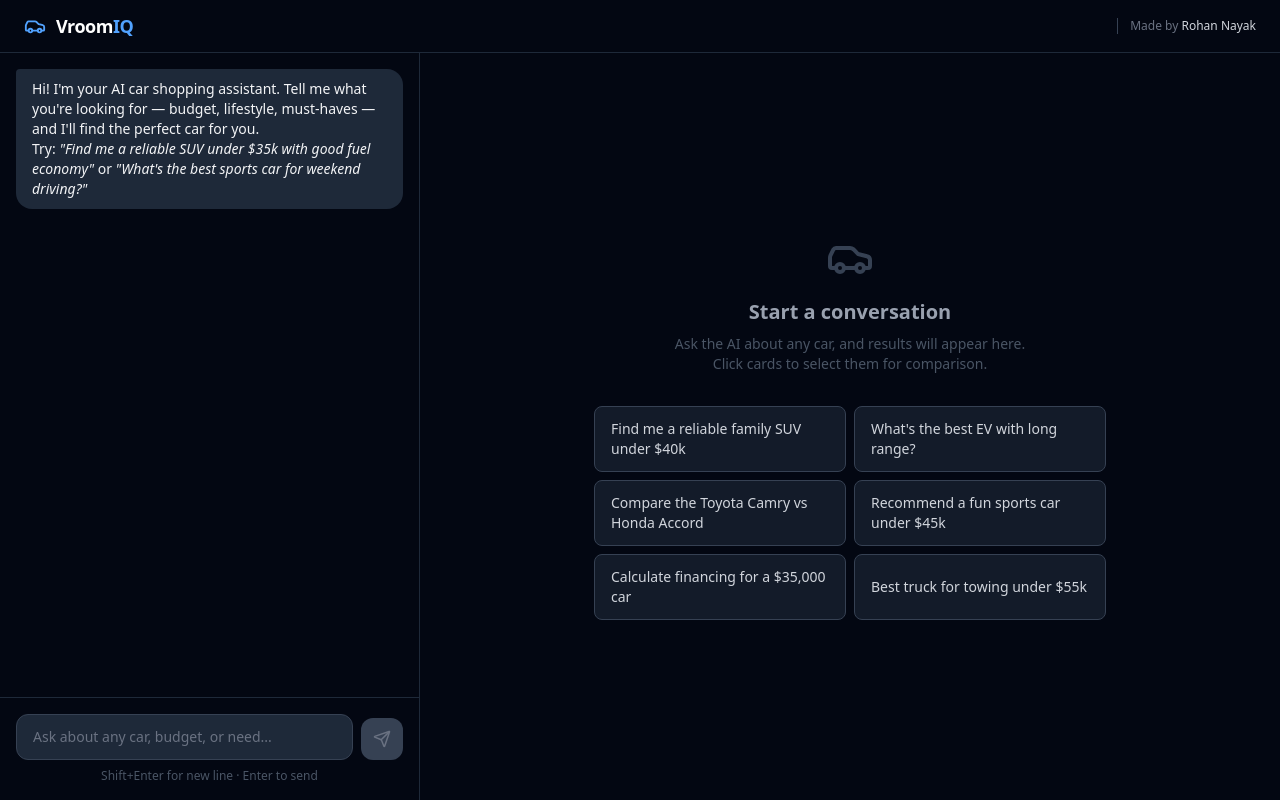
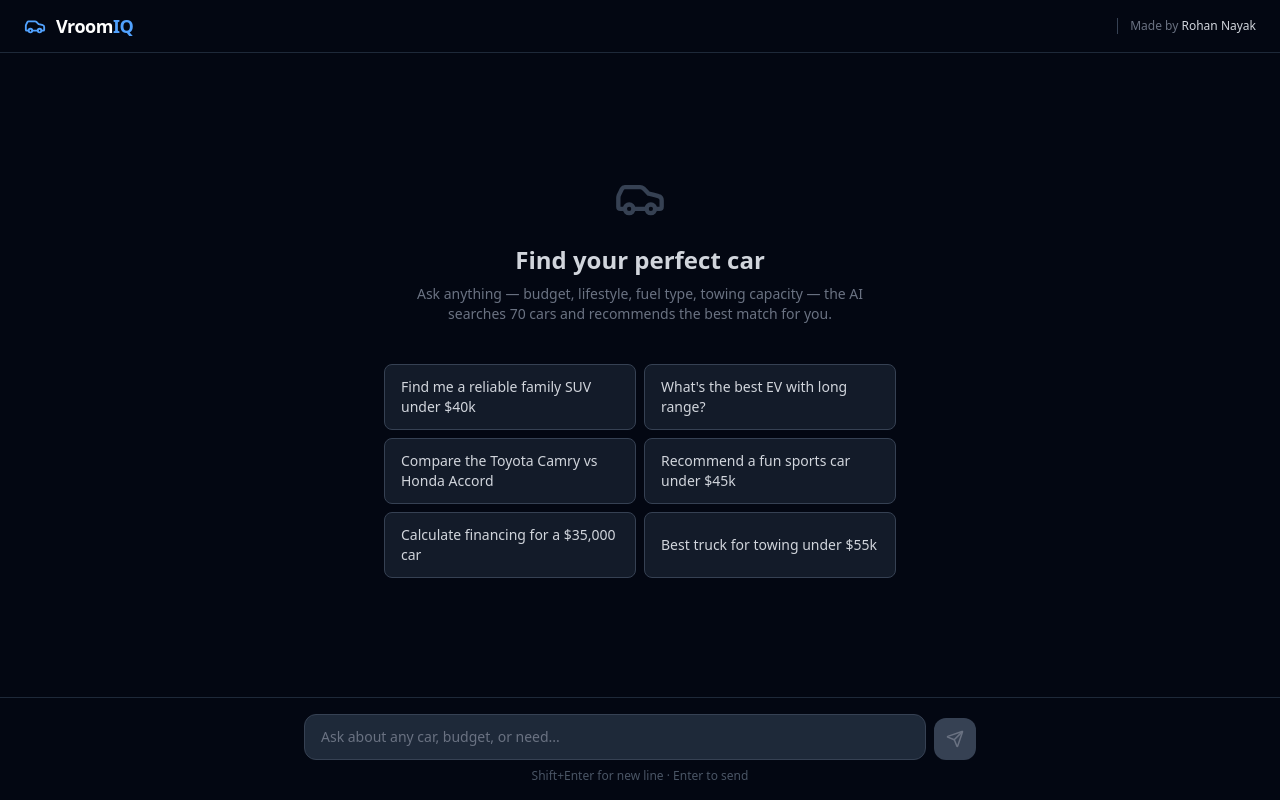
Before and after one commit to rohan9769/VroomIQ, a React (Vite) app in the folder frontend/web/: page / in a window 1280 px wide. Built offline with nearby package versions, Linux system fonts and the light colour scheme.

Commit message:
changed the layout

```diff
--- a/frontend/web/src/App.tsx
+++ b/frontend/web/src/App.tsx
@@ -1,10 +1,10 @@
-import { useState } from "react";
+import { useState, useRef, useEffect } from "react";
+import ReactMarkdown from "react-markdown";
 import { Car, ChatMessage } from "./types";
-import ChatPanel from "./components/ChatPanel";
 import CarGrid from "./components/CarGrid";
 import ComparisonTable from "./components/ComparisonTable";
 import { streamChat } from "./api/client";
-import { BarChart3, Car as CarIcon } from "lucide-react";
+import { BarChart3, Car as CarIcon, Send, Loader2, Wrench } from "lucide-react";
 
 const SUGGESTIONS = [
   "Find me a reliable family SUV under $40k",
@@ -15,29 +15,114 @@ const SUGGESTIONS = [
   "Best truck for towing under $55k",
 ];
 
+const TOOL_LABELS: Record<string, string> = {
+  search_cars: "Searching inventory...",
+  compare_cars: "Comparing cars...",
+  get_recommendation: "Generating recommendation...",
+  calculate_financing: "Calculating financing...",
+};
+
+interface DisplayMessage {
+  role: "user" | "assistant" | "tool";
+  content: string;
+  toolName?: string;
+}
+
 export default function App() {
+  const [messages, setMessages] = useState<ChatMessage[]>([]);
+  const [display, setDisplay] = useState<DisplayMessage[]>([]);
+  const [input, setInput] = useState("");
+  const [loading, setLoading] = useState(false);
   const [cars, setCars] = useState<Car[]>([]);
   const [selectedIds, setSelectedIds] = useState<Set<string>>(new Set());
   const [showComparison, setShowComparison] = useState(false);
-  const [chatKey, setChatKey] = useState(0);
+  const bottomRef = useRef<HTMLDivElement>(null);
+  const inputRef = useRef<HTMLTextAreaElement>(null);
 
-  const handleCarsFound = (newCars: unknown[]) => {
-    setCars(newCars as Car[]);
+  useEffect(() => {
+    bottomRef.current?.scrollIntoView({ behavior: "smooth" });
+  }, [display, cars]);
+
+  const send = async (text?: string) => {
+    const msg = (text ?? input).trim();
+    if (!msg || loading) return;
+
+    const userMsg: ChatMessage = { role: "user", content: msg };
+    const nextMessages = [...messages, userMsg];
+
+    setMessages(nextMessages);
+    setDisplay((d) => [...d, { role: "user", content: msg }]);
+    setInput("");
+    setLoading(true);
+
+    let assistantText = "";
+    setDisplay((d) => [...d, { role: "assistant", content: "" }]);
+
+    try {
+      for await (const event of streamChat(nextMessages) as AsyncGenerator<{
+        type: string;
+        content?: string;
+        tool?: string;
+        result?: { cars?: unknown[] };
+      }>) {
+        if (event.type === "text" && event.content) {
+          assistantText += event.content;
+          setDisplay((d) => {
+            const copy = [...d];
+            copy[copy.length - 1] = { role: "assistant", content: assistantText };
+            return copy;
+          });
+        } else if (event.type === "tool_start" && event.tool) {
+          setDisplay((d) => [
+            ...d,
+            {
+              role: "tool",
+              content: TOOL_LABELS[event.tool!] ?? `Running ${event.tool}…`,
+              toolName: event.tool,
+            },
+          ]);
+        } else if (event.type === "tool_result") {
+          const found = (event.result as { cars?: unknown[] })?.cars;
+          if (found && found.length > 0) {
+            setCars(found as Car[]);
+          }
+        }
+      }
+
+      setMessages((m) => [...m, { role: "assistant", content: assistantText }]);
+    } catch {
+      setDisplay((d) => {
+        const copy = [...d];
+        copy[copy.length - 1] = {
+          role: "assistant",
+          content: "Sorry, something went wrong. Please try again.",
+        };
+        return copy;
+      });
+    } finally {
+      setLoading(false);
+      inputRef.current?.focus();
+    }
+  };
+
+  const handleKey = (e: React.KeyboardEvent) => {
+    if (e.key === "Enter" && !e.shiftKey) {
+      e.preventDefault();
+      send();
+    }
   };
 
   const handleCarSelect = (car: Car) => {
     setSelectedIds((prev) => {
       const next = new Set(prev);
-      if (next.has(car.id)) {
-        next.delete(car.id);
-      } else {
-        next.add(car.id);
-      }
+      if (next.has(car.id)) next.delete(car.id);
+      else next.add(car.id);
       return next;
     });
   };
 
   const selectedCars = cars.filter((c) => selectedIds.has(c.id));
+  const hasConversation = display.length > 0;
 
   return (
     <div className="flex flex-col h-screen bg-gray-950">
@@ -79,40 +164,25 @@ export default function App() {
         </div>
       </header>
 
-      {/* Main layout */}
-      <div className="flex flex-1 overflow-hidden">
-        {/* Chat panel — left */}
-        <div className="w-[420px] shrink-0 border-r border-gray-800 flex flex-col">
-          <ChatPanel
-            key={chatKey}
-            onCarsFound={handleCarsFound}
-            onStream={() => {}}
-            streamChat={streamChat as (messages: ChatMessage[]) => AsyncGenerator<unknown>}
-          />
-        </div>
-
-        {/* Results panel — right */}
+      {/* Scrollable content */}
       <div className="flex-1 overflow-y-auto">
-          {cars.length === 0 ? (
-            <div className="flex flex-col items-center justify-center h-full text-center px-8">
-              <CarIcon size={48} className="text-gray-700 mb-4" />
-              <h2 className="text-xl font-semibold text-gray-400 mb-2">
-                Start a conversation
+        {!hasConversation ? (
+          /* Empty state */
+          <div className="flex flex-col items-center justify-center min-h-full px-4 py-16 text-center">
+            <CarIcon size={52} className="text-gray-700 mb-5" />
+            <h2 className="text-2xl font-semibold text-gray-300 mb-2">
+              Find your perfect car
             </h2>
-              <p className="text-gray-600 text-sm mb-8 max-w-sm">
-                Ask the AI about any car, and results will appear here. Click cards
-                to select them for comparison.
+            <p className="text-gray-500 text-sm mb-10 max-w-md">
+              Ask anything — budget, lifestyle, fuel type, towing capacity — the AI searches 70 cars
+              and recommends the best match for you.
             </p>
             <div className="grid grid-cols-2 gap-2 w-full max-w-lg">
               {SUGGESTIONS.map((s) => (
                 <button
                   key={s}
+                  onClick={() => send(s)}
                   className="text-left text-sm bg-gray-800/60 hover:bg-gray-800 border border-gray-700 hover:border-gray-600 rounded-lg px-4 py-3 text-gray-300 hover:text-white transition-all"
-                    onClick={() => {
-                      // Inject suggestion into chat — reset key to force re-mount with pre-filled input
-                      const ev = new CustomEvent("suggestion", { detail: s });
-                      window.dispatchEvent(ev);
-                    }}
                 >
                   {s}
                 </button>
@@ -120,7 +190,49 @@ export default function App() {
             </div>
           </div>
         ) : (
-            <div className="p-5">
+          <>
+            {/* Messages — centered narrow column */}
+            <div className="max-w-2xl mx-auto px-4 pt-6 pb-4 space-y-4">
+              {display.map((msg, i) => {
+                if (msg.role === "tool") {
+                  return (
+                    <div key={i} className="flex items-center gap-2 text-xs text-blue-400 px-1">
+                      <Wrench size={12} className="animate-pulse" />
+                      {msg.content}
+                    </div>
+                  );
+                }
+                if (msg.role === "user") {
+                  return (
+                    <div key={i} className="flex justify-end">
+                      <div className="max-w-[80%] bg-blue-600 text-white rounded-2xl rounded-tr-sm px-4 py-2.5 text-sm">
+                        {msg.content}
+                      </div>
+                    </div>
+                  );
+                }
+                return (
+                  <div key={i} className="flex justify-start">
+                    <div className="max-w-[90%] bg-gray-800 rounded-2xl rounded-tl-sm px-4 py-2.5 text-sm text-gray-100 prose prose-invert prose-sm">
+                      <ReactMarkdown>{msg.content}</ReactMarkdown>
+                    </div>
+                  </div>
+                );
+              })}
+
+              {loading && !display[display.length - 1]?.content && (
+                <div className="flex justify-start">
+                  <div className="bg-gray-800 rounded-2xl rounded-tl-sm px-4 py-3">
+                    <Loader2 size={16} className="animate-spin text-gray-400" />
+                  </div>
+                </div>
+              )}
+            </div>
+
+            {/* Car results — wider, below conversation */}
+            {cars.length > 0 && (
+              <div className="max-w-5xl mx-auto px-4 pb-8">
+                <div className="border-t border-gray-800 pt-6">
                   {selectedIds.size > 0 && (
                     <p className="text-xs text-gray-500 mb-4">
                       {selectedIds.size} car{selectedIds.size > 1 ? "s" : ""} selected — click to
@@ -134,16 +246,46 @@ export default function App() {
                     title={`${cars.length} result${cars.length !== 1 ? "s" : ""}`}
                   />
                 </div>
+              </div>
             )}
+
+            <div ref={bottomRef} />
+          </>
+        )}
+      </div>
+
+      {/* Fixed input bar */}
+      <div className="shrink-0 border-t border-gray-800 bg-gray-950 px-4 py-4">
+        <div className="max-w-2xl mx-auto">
+          <div className="flex gap-2 items-end">
+            <textarea
+              ref={inputRef}
+              value={input}
+              onChange={(e) => setInput(e.target.value)}
+              onKeyDown={handleKey}
+              placeholder="Ask about any car, budget, or need..."
+              rows={1}
+              className="flex-1 bg-gray-800 border border-gray-700 rounded-xl px-4 py-3 text-sm text-white placeholder-gray-500 resize-none focus:outline-none focus:border-blue-500 transition-colors max-h-32"
+              style={{ fieldSizing: "content" } as React.CSSProperties}
+              disabled={loading}
+            />
+            <button
+              onClick={() => send()}
+              disabled={loading || !input.trim()}
+              className="shrink-0 bg-blue-600 hover:bg-blue-500 disabled:bg-gray-700 disabled:text-gray-500 text-white rounded-xl p-3 transition-colors"
+            >
+              {loading ? <Loader2 size={18} className="animate-spin" /> : <Send size={18} />}
+            </button>
+          </div>
+          <p className="text-xs text-gray-600 mt-2 text-center">
+            Shift+Enter for new line · Enter to send
+          </p>
         </div>
       </div>
 
       {/* Comparison modal */}
       {showComparison && selectedCars.length >= 2 && (
-        <ComparisonTable
-          cars={selectedCars}
-          onClose={() => setShowComparison(false)}
-        />
+        <ComparisonTable cars={selectedCars} onClose={() => setShowComparison(false)} />
       )}
     </div>
   );
--- a/frontend/web/src/components/CarGrid.tsx
+++ b/frontend/web/src/components/CarGrid.tsx
@@ -18,7 +18,7 @@ export default function CarGrid({ cars, selectedIds, onSelect, title }: Props) {
           {title}
         </h2>
       )}
-      <div className="grid grid-cols-1 xl:grid-cols-2 gap-3">
+      <div className="grid grid-cols-1 md:grid-cols-2 xl:grid-cols-3 gap-3">
         {cars.map((car) => (
           <CarCard
             key={car.id}
```
Lines whose indentation alone changed are shown as unchanged.
